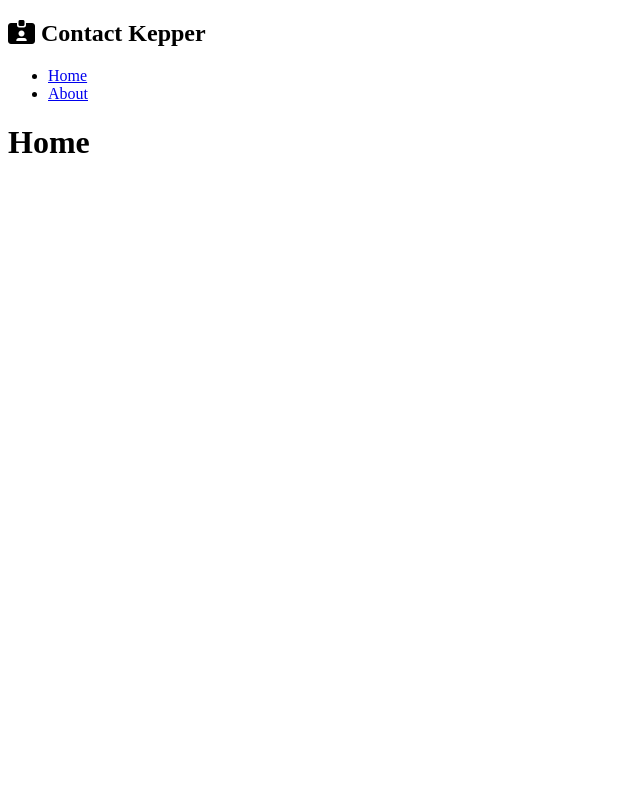
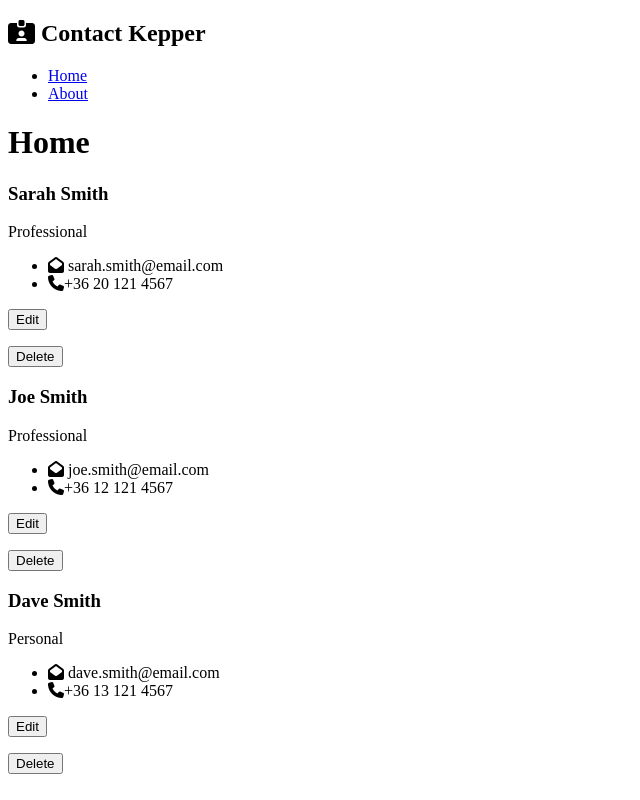
Before and after one commit to danielagg/contact-keeper, a React (Create React App) app in the folder client/: page / in a window 1280 px wide. Shown: the whole page, without its empty margins (0-640 px from the left). Built offline with nearby package versions, Linux system fonts and the light colour scheme.

Commit message:
Added ContactList and ContactItem components

```diff
--- /dev/null
+++ b/client/src/components/contacts/ContactItem.js
@@ -0,0 +1,36 @@
+import React, { useContext } from "react";
+import ContactContext from "../../context/contact/contactContext";
+import PropTypes from "prop-types";
+
+const ContactItem = ({ contact }) => {
+  const context = useContext(ContactContext);
+  const { id, name, email, phone, type } = contact;
+
+  return (
+    <div>
+      <h3>{name}</h3>
+      <p>{type.charAt(0).toUpperCase() + type.slice(1)}</p>
+      <ul>
+        <li>
+          <i className="fas fa-envelope-open" /> {email}
+        </li>
+        <li>
+          <i className="fas fa-phone" />
+          {phone}
+        </li>
+      </ul>
+      <p>
+        <button>Edit</button>
+      </p>
+      <p>
+        <button>Delete</button>
+      </p>
+    </div>
+  );
+};
+
+ContactItem.propTypes = {
+  contact: PropTypes.object.isRequired
+};
+
+export default ContactItem;
--- /dev/null
+++ b/client/src/components/contacts/ContactList.js
@@ -0,0 +1,21 @@
+import React, { useContext } from "react";
+import ContactContext from "../../context/contact/contactContext";
+
+// Components
+import ContactItem from "./ContactItem";
+
+const ContactList = () => {
+  const context = useContext(ContactContext);
+
+  const { contacts } = context;
+
+  return (
+    <>
+      {contacts.map(contact => (
+        <ContactItem key={contact.id} contact={contact} />
+      ))}
+    </>
+  );
+};
+
+export default ContactList;
--- a/client/src/components/pages/Home.js
+++ b/client/src/components/pages/Home.js
@@ -1,9 +1,11 @@
 import React from "react";
+import ContactList from "../contacts/ContactList";
 
 const Home = () => {
   return (
     <div>
       <h1>Home</h1>
+      <ContactList />
     </div>
   );
 };
```
